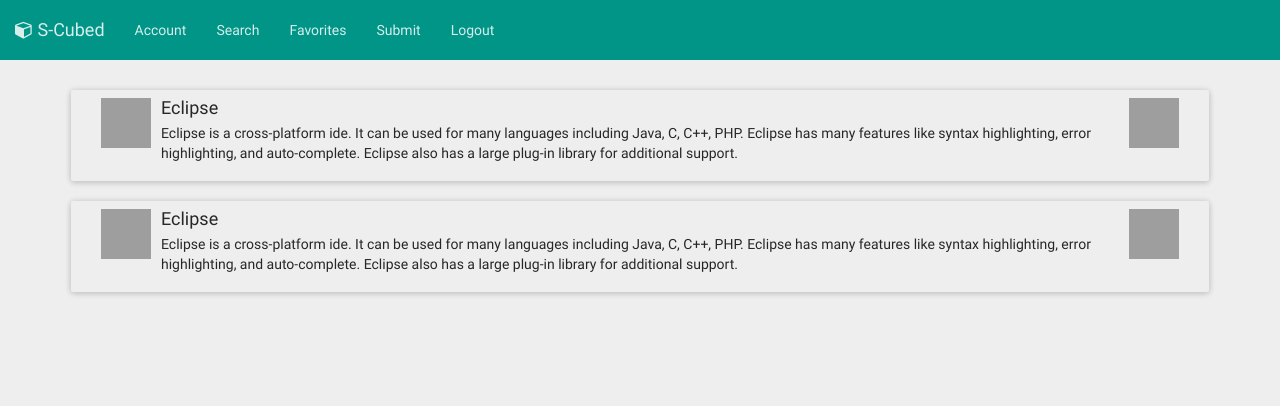
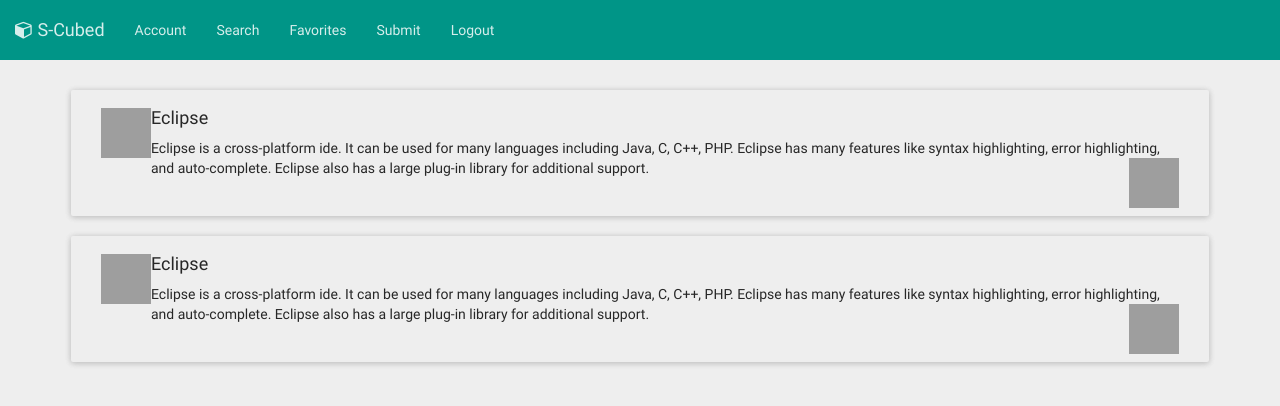
Before and after one commit to cheble/S-Cubed, a Jekyll site: the page built from SearchResults.html, in a window 1280 px wide. Shown: the top 406 px of the page. Built offline with Jekyll 4.4.1, drawn with Linux system fonts in a browser that asks for light colours; nearby versions of some CDN libraries; library files that are not in the unit come from our copies; Markdown is read by kramdown in place of the engine named in the settings; grey boxes are pictures that could not be loaded.

Commit message:
search results page

```diff
--- a/_includes/tile.html
+++ b/_includes/tile.html
@@ -1,15 +1,15 @@
 <div class="container">
   <a href="javascript:void(0)" class="btn btn-default btn-raised">
-    <div class="media">
-      <div class="media-left">
-        <img class="media-object tile_img" src="{{include.value.image}}">
+    <div class="tile_north">
+      <div class="tile_img left">
+          <img class="media-object tile_img" src="{{include.value.image}}">
       </div>
-      <div class="media-body tile_body">
-        <h4 class="media-heading">{{include.value.name}}</h4>
+      <div class="tile_body">
+        <h4>{{include.value.name}}</h4>
         <p>{{include.value.details}}</p>
       </div>
-      <div class="media-right">
-        <img class="media-object tile_img" src="{{include.value.image}}">
+      <div class="tile_img right">
+          <img class="media-object tile_img" src="{{include.value.image}}">
       </div>
     </div>
   </a>
--- a/css/main.css
+++ b/css/main.css
@@ -56,15 +56,18 @@ body {
   vertical-align: bottom;
 }
 
+.tile_north {
+  white-space: normal;
+  text-transform: none;
+  text-overflow: ellipsis;
+  text-align: left;
+}
+
 .tile_img {
   width: 50px;
   height: 50px;
 }
 
 .tile_body {
-  white-space: normal;
-  text-transform: none;
-  text-overflow: ellipsis;
-  text-align: left;
   max-height: 50px;
 }
```
